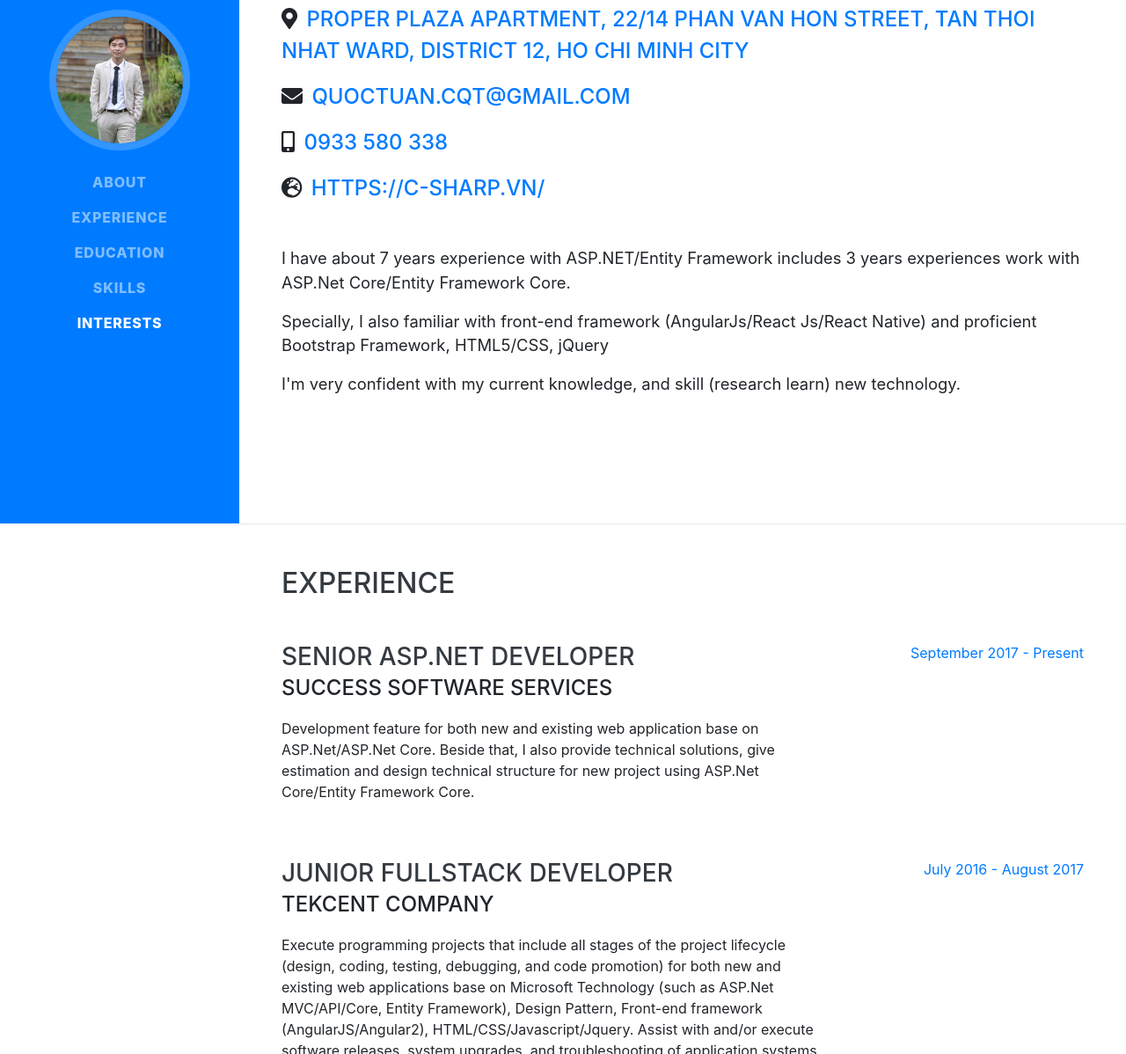
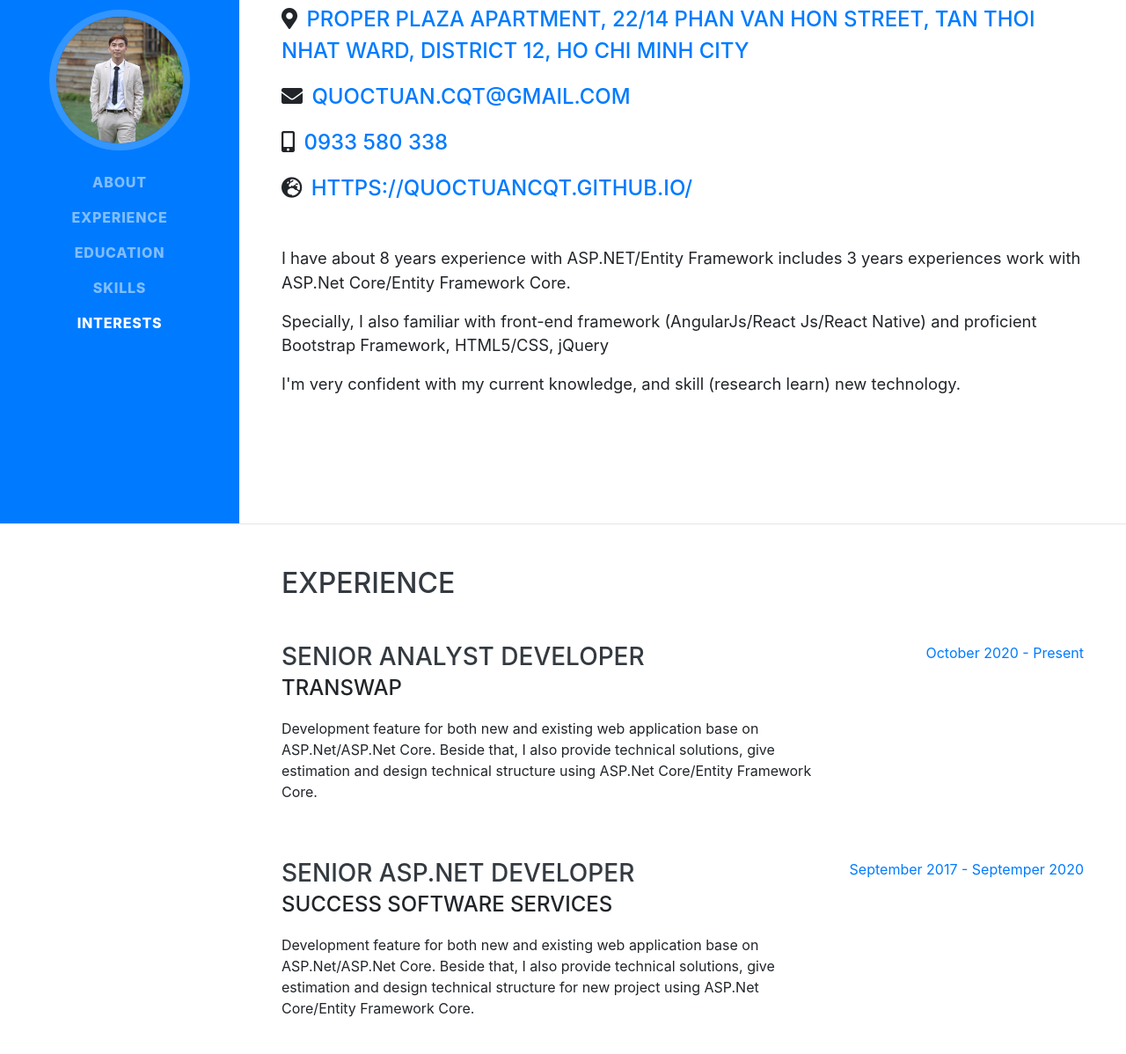
Before and after one commit to quoctuancqt/quoctuancqt.github.io, a website with bundled scripts: page index.html in a window 1280 px wide. Shown: the part 205-1403 px from the top of the page at 88% size. Built offline with nearby package versions, Linux system fonts and the light colour scheme; a web font is replaced by a local one.

Commit message:
Update index.html

```diff
--- a/index.html
+++ b/index.html
@@ -84,10 +84,10 @@
             Proper Plaza Apartment, 22/14 Phan Van Hon Street, Tan Thoi Nhat Ward, District 12, Ho Chi Minh City </a></p>
           <P><i class="fas fa-envelope mr-1"></i> <a href="mailto:quoctuan.cqt@gmail.com">quoctuan.cqt@gmail.com</a></P>
           <p><i class="fas fa-mobile-alt mr-1"></i> <a href="#">0933 580 338</a></p>
-          <p><i class="fas fa-globe-europe mr-1"></i> <a href="https://c-sharp.vn/" target="_blank">https://c-sharp.vn/</a></p>
+          <p><i class="fas fa-globe-europe mr-1"></i> <a href="https://quoctuancqt.github.io/" target="_blank">https://quoctuancqt.github.io/</a></p>
         </div>
         <p class="lead">
-          I have about 7 years experience with ASP.NET/Entity Framework includes 3 years experiences work with ASP.Net
+          I have about 8 years experience with ASP.NET/Entity Framework includes 3 years experiences work with ASP.Net
           Core/Entity Framework Core.
         </p>
         <p class="lead">
@@ -106,6 +106,22 @@
       <div class="w-100">
         <h2 class="mb-5">Experience</h2>
 
+	<div class="resume-item d-flex flex-column flex-md-row justify-content-between mb-5">
+          <div class="resume-content">
+            <h3 class="mb-0">Senior Analyst Developer</h3>
+            <div class="subheading mb-3">Transwap</div>
+            <p>
+              Development feature for both new and existing web application base on ASP.Net/ASP.Net Core. Beside that, I
+              also provide
+              technical solutions, give estimation and design technical structure using ASP.Net
+              Core/Entity Framework Core.
+            </p>
+          </div>
+          <div class="resume-date text-md-right">
+            <span class="text-primary">October 2020 - Present</span>
+          </div>
+        </div>
+
         <div class="resume-item d-flex flex-column flex-md-row justify-content-between mb-5">
           <div class="resume-content">
             <h3 class="mb-0">Senior ASP.Net Developer</h3>
@@ -118,7 +134,7 @@
             </p>
           </div>
           <div class="resume-date text-md-right">
-            <span class="text-primary">September 2017 - Present</span>
+            <span class="text-primary">September 2017 - Septemper 2020</span>
           </div>
         </div>
 
```
